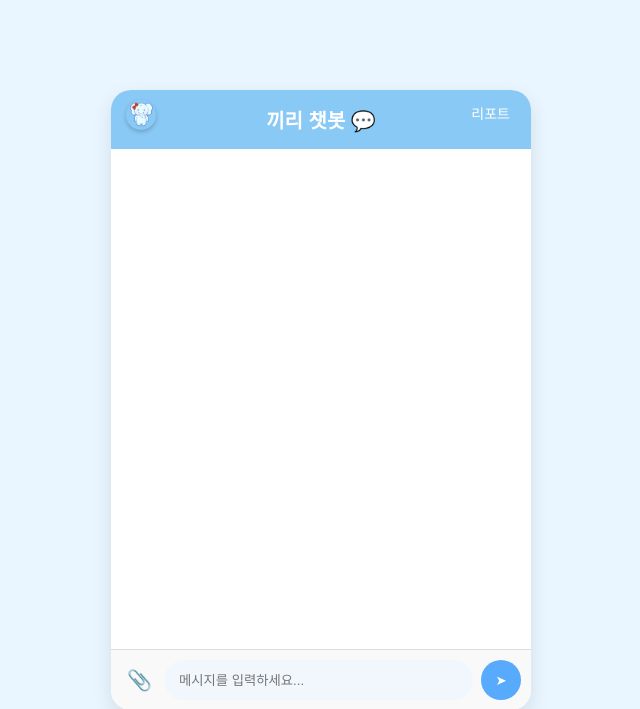
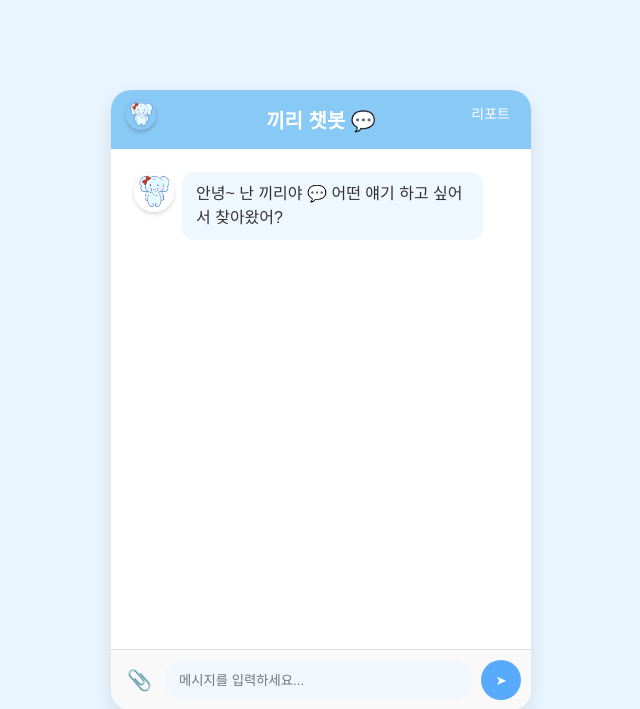
Before and after one commit to sangmin6322-a11y/skku-chatbot, a Flask app: page / in a window 1280 px wide. Shown: the top 709 px of the page, without its empty margins (319-959 px from the left). Run offline with Flask 3, Linux system fonts and the light colour scheme; the visitor is signed in with stand-in values (Sample User, id 1); data that the repository does not hold is empty.

Commit message:
Add Kiri greeting message on page load

```diff
--- a/templates/index.html
+++ b/templates/index.html
@@ -224,6 +224,10 @@
     // 기존 대화 불러오기
     chatHistory.forEach(msg => appendMessage(msg.role, msg.message));
 
+    if (chatHistory.length === 0) {
+      appendMessage("bot", "안녕~ 난 끼리야 💬 어떤 얘기 하고 싶어서 찾아왔어?");
+    }
+
     sendBtn.addEventListener("click", sendMessage);
     input.addEventListener("keypress", (e) => {
       if (e.key === "Enter") sendMessage();
```
